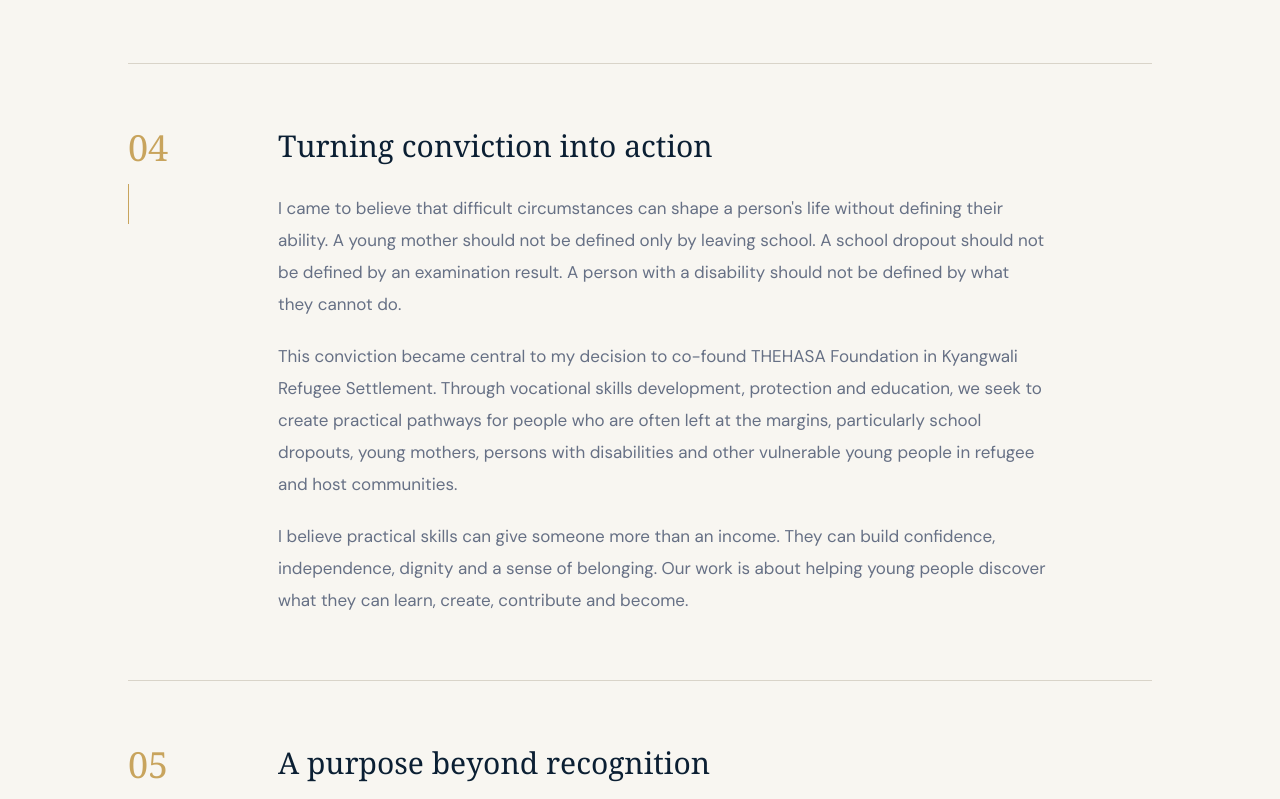
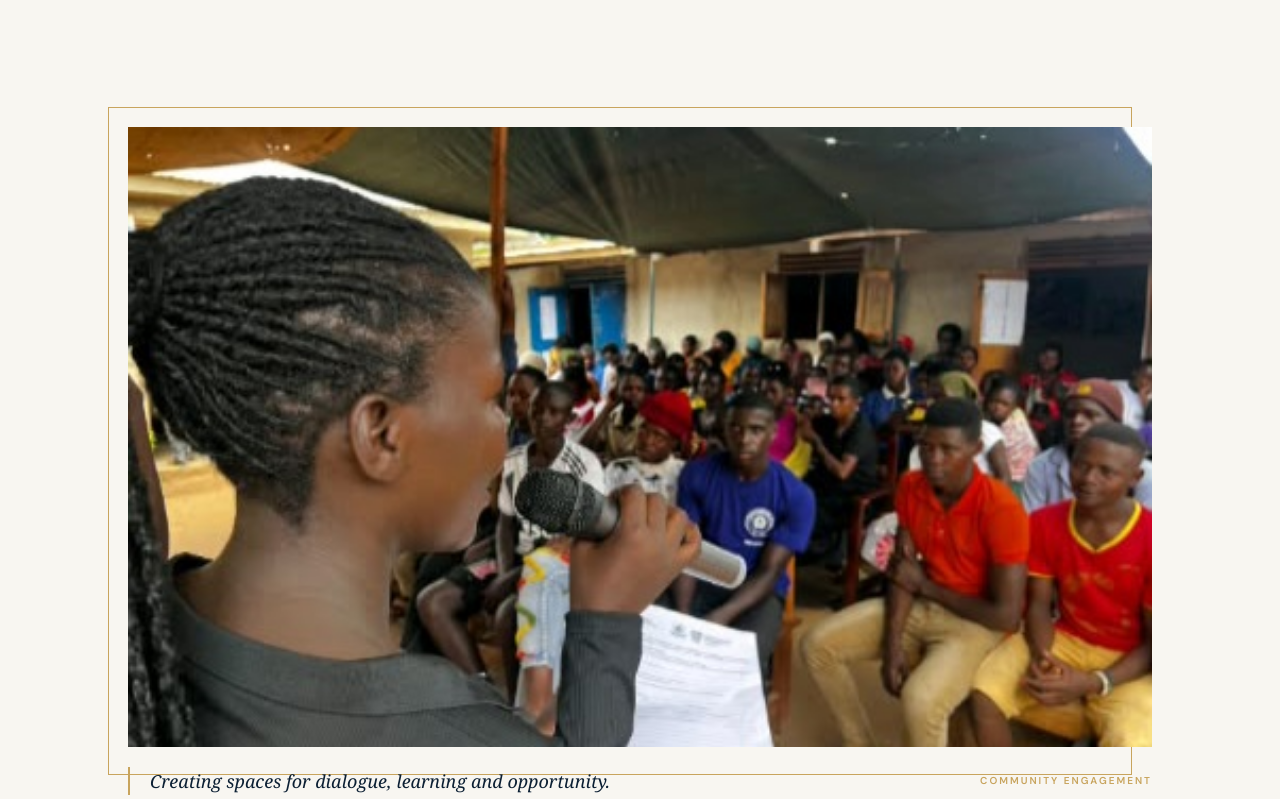
Before and after one commit to matsonemmanuel/modestar-portfolio, a React (Vite) app: page / in a window 1280 px wide. Shown: the part 5000-5799 px from the top of the page. Built offline with nearby package versions, Linux system fonts and the light colour scheme.

Commit message:
life change image added

```diff
--- a/src/components/Story.tsx
+++ b/src/components/Story.tsx
@@ -1,6 +1,7 @@
 
 import { motion } from "framer-motion";
 import storyPortrait from "../assets/images/mode.jpg";
+import lifechangeImage from "../assets/images/lifechange.jpg";
 
 const storyChapters = [
   {
@@ -159,7 +160,9 @@ function Story() {
           </div>
 
           <div className="space-y-0">
+
 {storyChapters.map((chapter) => (
+  <>
     <motion.article
       key={chapter.number}
       initial={{ opacity: 0, y: 25 }}
@@ -192,7 +195,38 @@ function Story() {
         </div>
       </div>
     </motion.article>
+
+    {/* Community engagement photograph after Chapter 03 */}
+    {chapter.number === "03" && (
+      <motion.figure
+        initial={{ opacity: 0, y: 30 }}
+        whileInView={{ opacity: 1, y: 0 }}
+        viewport={{ once: true, amount: 0.2 }}
+        transition={{ duration: 0.8 }}
+        className="relative my-10 md:my-16"
+      >
+        <div className="absolute -left-3 -top-3 h-full w-full border border-[#C8A45D] md:-left-5 md:-top-5" />
+
+        <img
+          src={lifechangeImage}
+          alt="A woman speaking to a group of young people during a community gathering."
+          className="relative z-10 max-h-[620px] w-full object-cover object-center"
+        />
+
+        <figcaption className="relative z-10 mt-5 flex flex-col gap-2 border-l-2 border-[#C8A45D] pl-5 sm:flex-row sm:items-center sm:justify-between">
+          <span className="font-serif text-lg italic text-[#0B1F33]">
+            Creating spaces for dialogue, learning and opportunity.
+          </span>
+
+          <span className="text-[10px] font-semibold uppercase tracking-[0.2em] text-[#C8A45D]">
+            Community Engagement
+          </span>
+        </figcaption>
+      </motion.figure>
+    )}
+  </>
 ))}
+
           </div>
         </div>
 
```
Also changed, not shown: src/assets/images/lifechange.jpg (added). Lines whose indentation alone changed are shown as unchanged.
